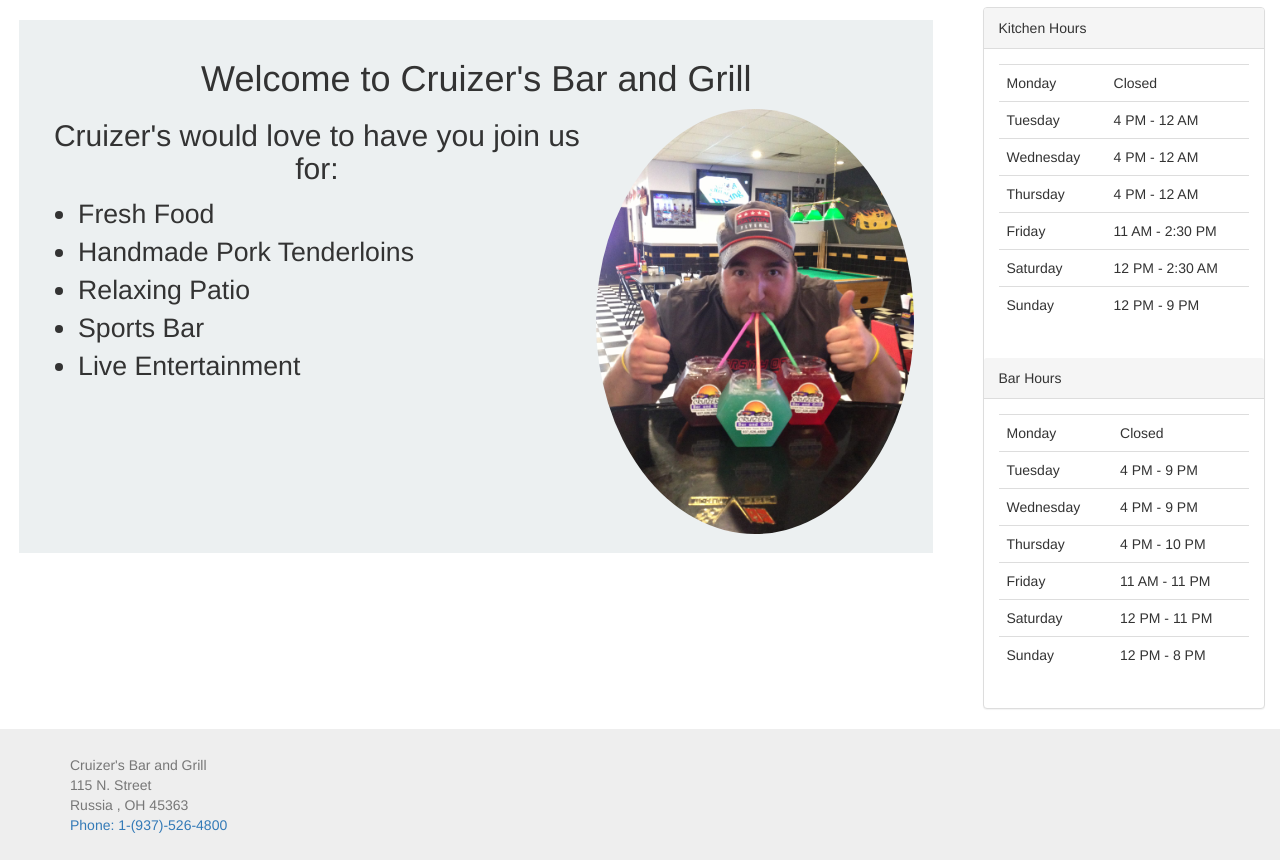
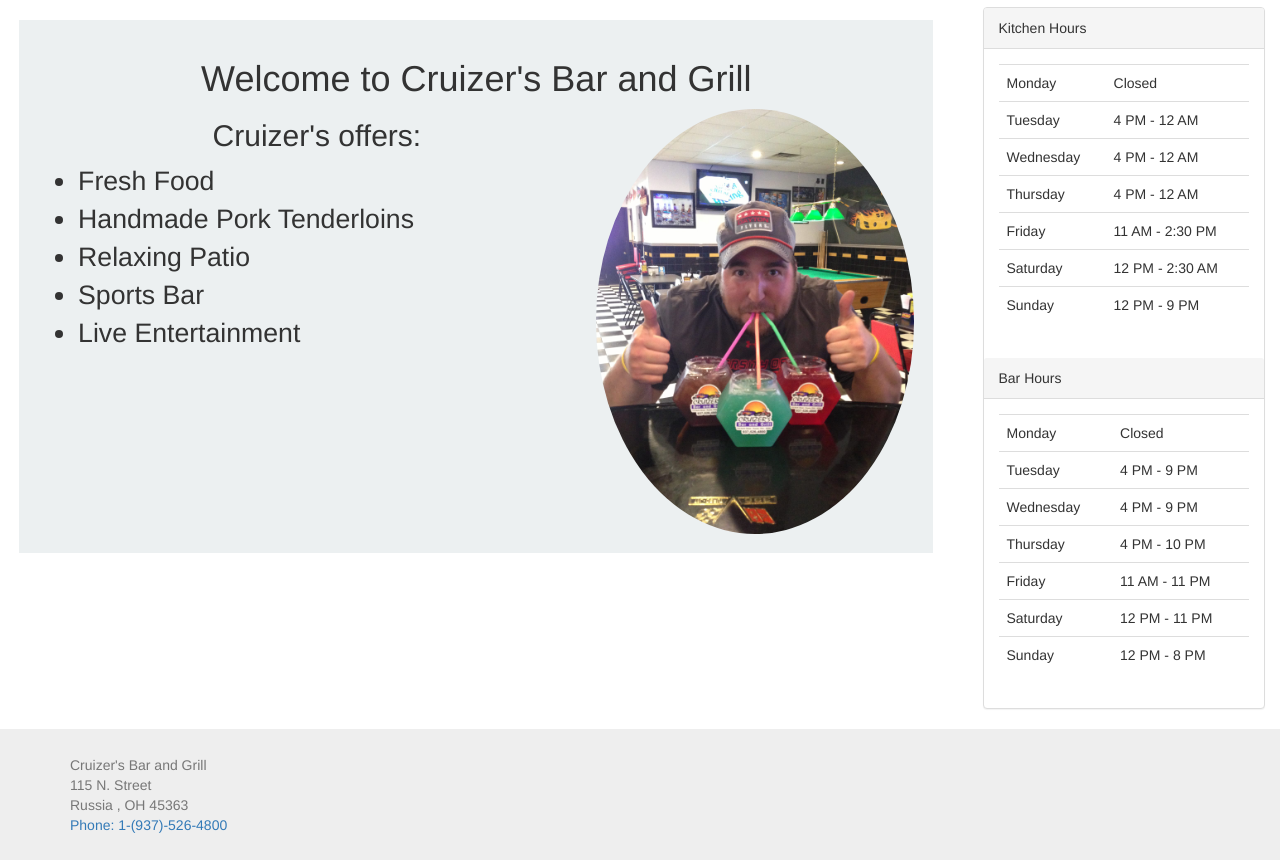
Before and after one commit to patback66/coen163-project, a plain HTML site: page newVersion/index.html in a window 1280 px wide. Shown: the part 56-916 px from the top of the page. Drawn offline with nearby package versions, Linux system fonts and the light colour scheme.

Commit message:
index reduce wording

```diff
--- a/newVersion/index.html
+++ b/newVersion/index.html
@@ -43,7 +43,7 @@
           <div class="featurette">
             <h1>Welcome to Cruizer's Bar and Grill</h1>
             <img class="main-image img-responsive img-circle pull-right" src="img/cruizers_main.jpg">
-            <h2>Cruizer's would love to have you join us for:</h2>
+            <h2>Cruizer's offers:</h2>
             <ul id="joinus">
               <li>Fresh Food</li>
               <li>Handmade Pork Tenderloins</li>
```
